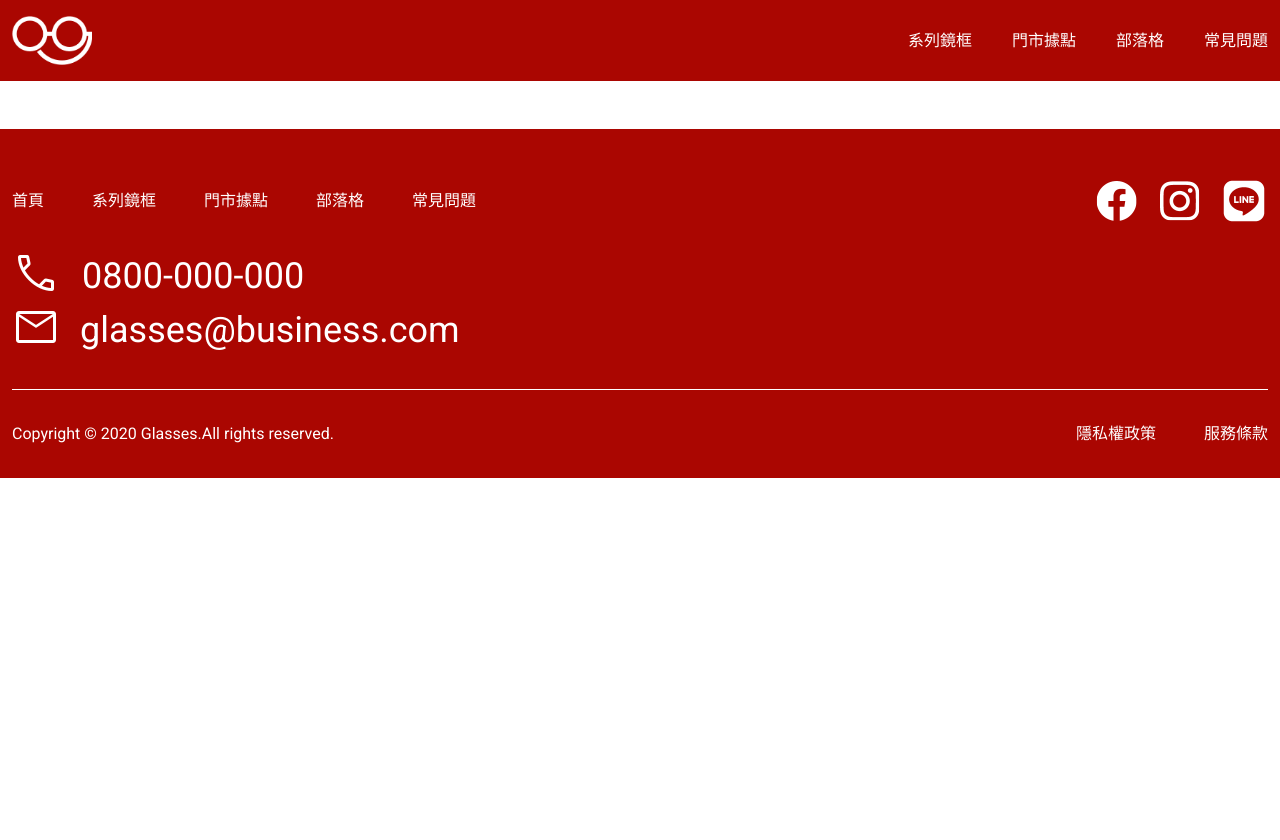
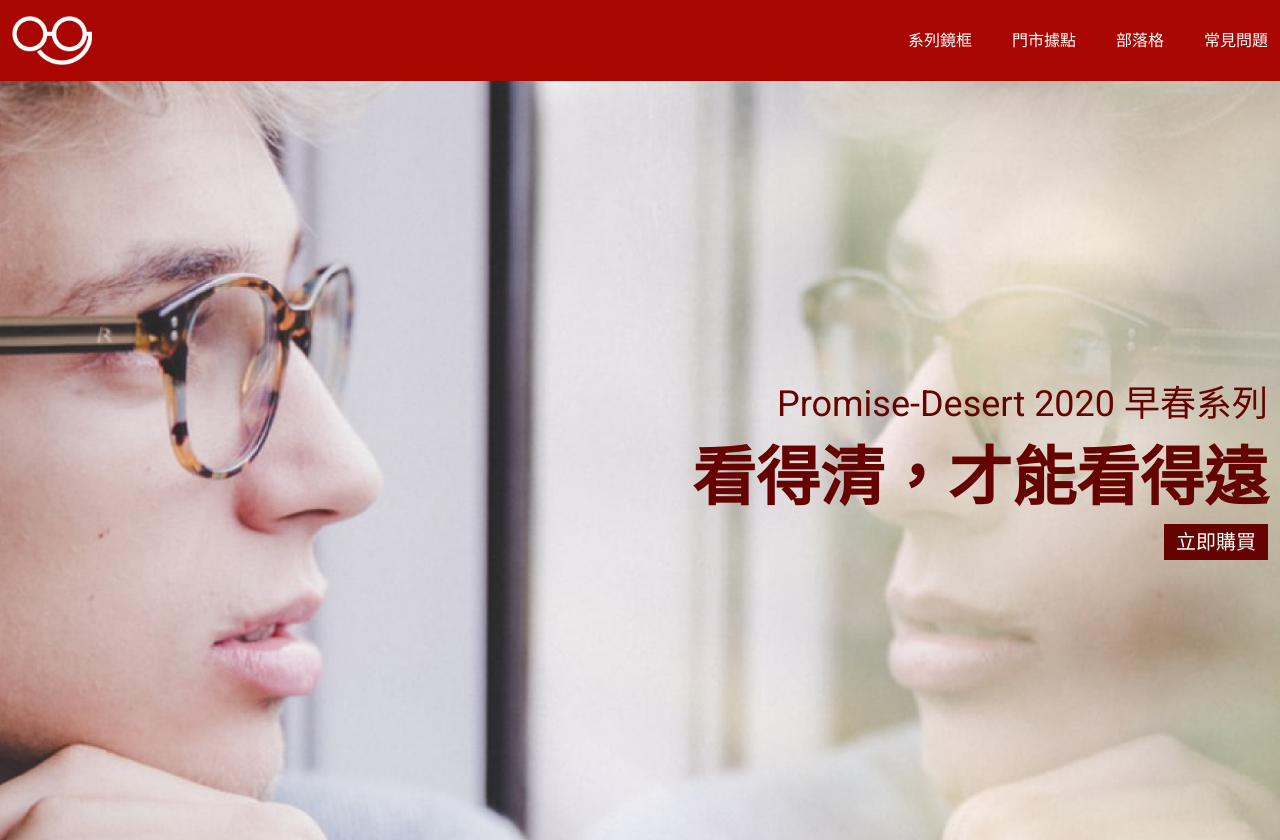
Before and after one commit to AndersonShen2020/2023_web-layouting_week3, a website: page index.html in a window 1280 px wide. Shown: the top 840 px of the page. Before the commit the page ends 800 px from the top, so only its background shows below. Drawn offline with nearby package versions, Linux system fonts and the light colour scheme.

Commit message:
feat: index-banner & 修正 X 軸錯誤

```diff
--- a/assets/style/base/_base.scss
+++ b/assets/style/base/_base.scss
@@ -29,13 +29,19 @@ a {
 
 h1 {
   font-size: 128px;
-  color: #00ffa3;
 }
 
 h2 {
   font-size: 64px;
+  font-weight: bold;
+  @media (max-width: 767px) {
+    font-size: 24px;
+  }
 }
 
 h3 {
   font-size: 36px;
+  @media (max-width: 767px) {
+    font-size: 16px;
+  }
 }
--- a/assets/style/helpers/_utilities.scss
+++ b/assets/style/helpers/_utilities.scss
@@ -106,6 +106,12 @@
   padding-right: 0;
 }
 
+// width
+
+.w-50 {
+  width: 50%;
+}
+
 .text-align-center {
   text-align: center;
 }
@@ -143,4 +149,7 @@
   .my-sm-2 {
     margin: 8px 0;
   }
+  .w-sm-50 {
+    width: 50%;
+  }
 }
--- a/assets/style/pages/_index.scss
+++ b/assets/style/pages/_index.scss
@@ -1,2 +1,20 @@
 .banner {
+  background-image: url("/assets/img/home-header.png");
+  background-repeat: no-repeat;
+  background-size: cover;
+  background-position: center;
+  color: $color-secondary;
+  padding: 296px 0;
+  a {
+    color: #fff;
+    font-size: 20px;
+    padding: 6px 12px;
+    background-color: $color-secondary;
+  }
+  @media (max-width: 992px) {
+    background-image: url("/assets/img/home-header-sm.png");
+  }
+  @media (max-width: 767px) {
+    padding: 144px 0;
+  }
 }
--- a/index.html
+++ b/index.html
@@ -14,23 +14,27 @@
     <header>
       <div class="container">
         <div
-          class="row justify-content-between align-items-center flex-sm-column align-items-sm-start"
+          class="d-flex justify-content-between align-items-center flex-sm-column align-items-sm-start"
         >
           <h1><a href="#">LOGO</a></h1>
           <ul class="d-flex flex-wrap">
-            <li class="col-sm-2"><a href="#">系列鏡框</a></li>
-            <li class="col-sm-2"><a href="#">門市據點</a></li>
-            <li class="col-sm-2"><a href="#">部落格</a></li>
-            <li class="col-sm-2"><a href="qa.html">常見問題</a></li>
+            <li class="w-sm-50"><a href="#">系列鏡框</a></li>
+            <li class="w-sm-50"><a href="#">門市據點</a></li>
+            <li class="w-sm-50"><a href="#">部落格</a></li>
+            <li class="w-sm-50"><a href="qa.html">常見問題</a></li>
           </ul>
         </div>
       </div>
     </header>
 
     <main>
-      Lorem, ipsum dolor sit amet consectetur adipisicing elit. Praesentium iste
-      in aperiam dolorem incidunt sit minima laborum eveniet labore odio enim
-      temporibus qui deserunt quae, veritatis ab consequatur dignissimos animi?
+      <div class="banner">
+        <div class="container text-align-end">
+          <h3>Promise-Desert 2020 早春系列</h3>
+          <h2>看得清，才能看得遠</h2>
+          <a href="#">立即購買</a>
+        </div>
+      </div>
     </main>
 
     <footer>
```
Also changed, not shown: assets/style/all.css, 1 other file.
